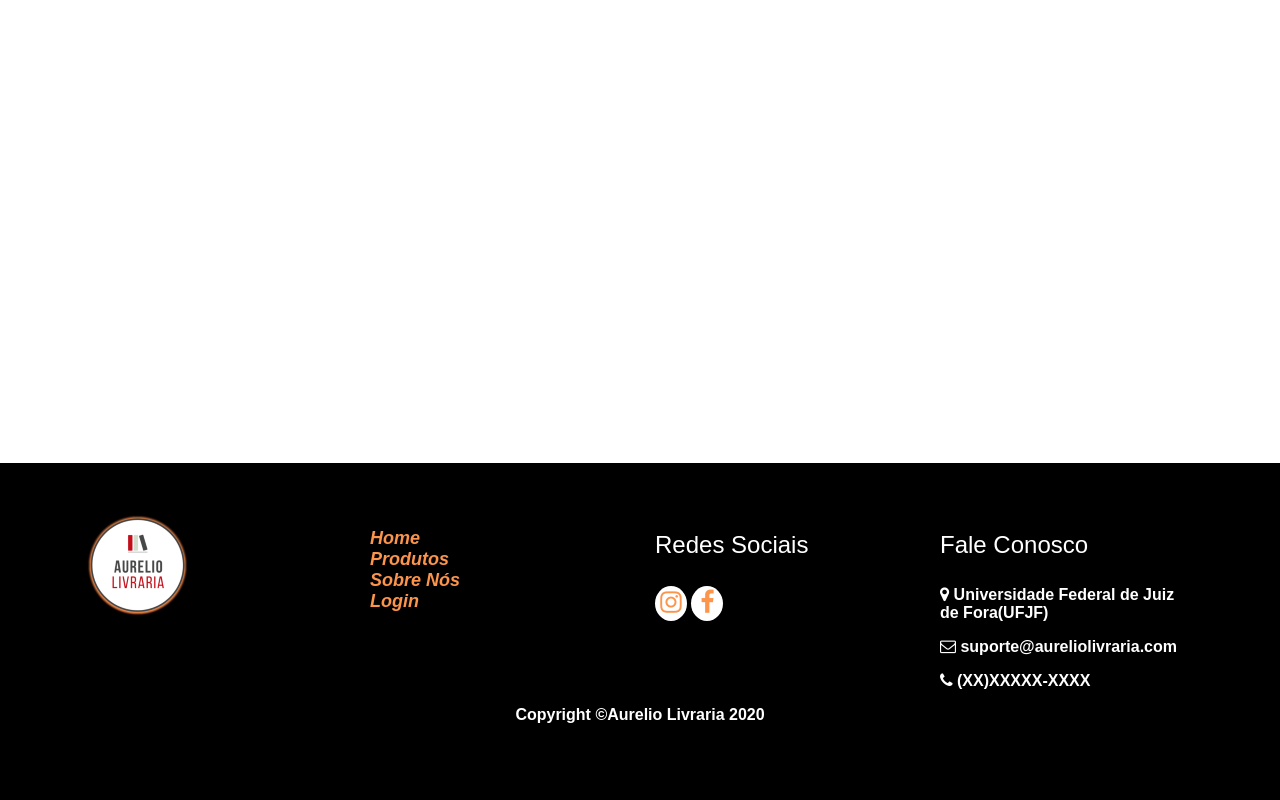
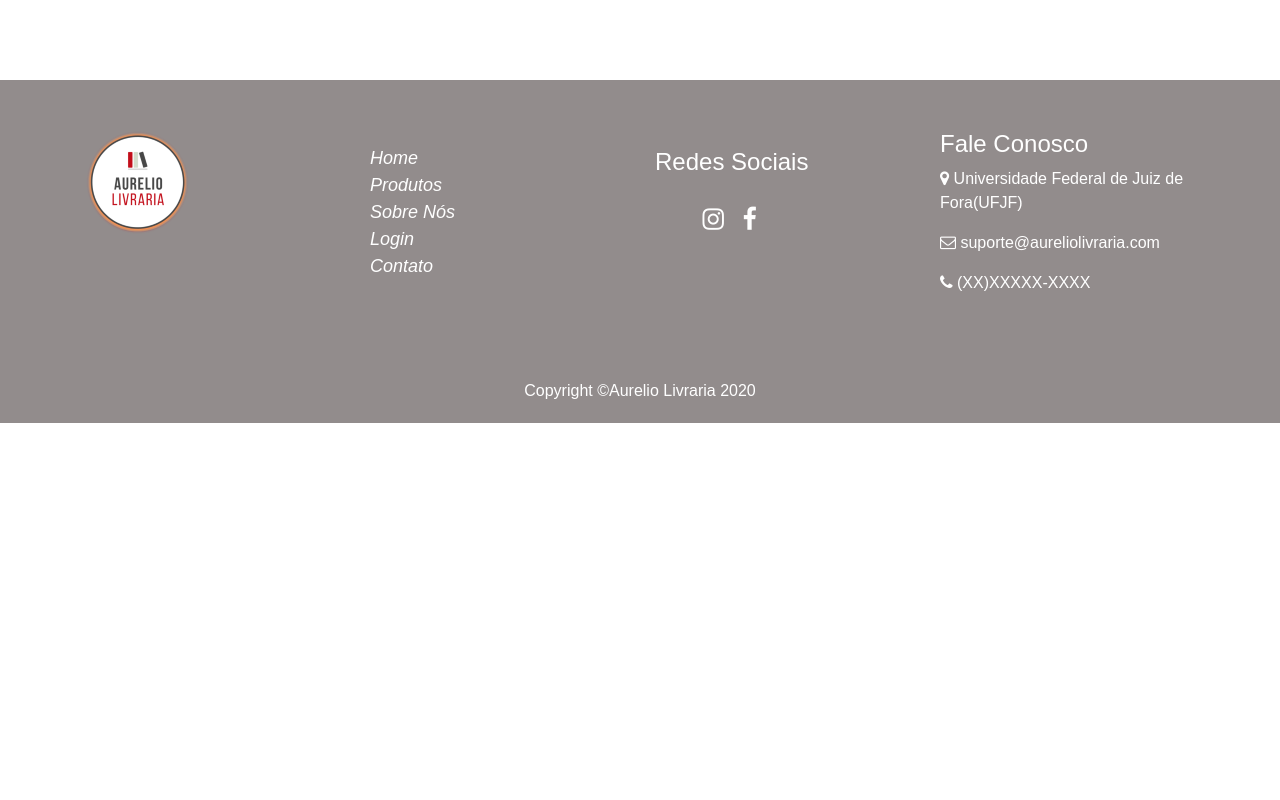
Before and after one commit to HenriqueAurelio/Trainee-Grupo-3, a PHP site: page /html/footer2.html in a window 1280 px wide. Run offline with PHP 8.4, Linux system fonts and the light colour scheme.

Commit message:
mudei a cor da identidade, coloquei o copyright para baixo, além de dar escapamento, arrumei o contato, tirei o fundo branco dos icones, centralizei o conteudo para celular, mudei a fonte do fale conosco, modifiquei o nome das classes gerais e genericos

```diff
--- a/Footer/estilo.css
+++ b/Footer/assets/css/estilo.css
@@ -1,30 +1,34 @@
 
 .footerbackground {
-    background-color: black;
+    background-color: #928c8c;
     color: #ffffff;
-    position: fixed;
     bottom: 0px;
     box-sizing: border-box;
 	width: 100%;
 	text-align: left;
-	font: bold 16px sans-serif;
+    font: bold 16px;
+    font-family: 'Carrois Gothic SC', sans-serif !important;;
 	padding: 50px 50px 60px 50px;
 	margin-top: 80px;
-
+}
+@media (max-height:800px){
+	footer { position: static; }
+	header { padding-top:40px; }
 }
 
-.social{
+.contatos-footer{
     padding: 0px;
+    text-align: center;
+    width: 60%;
 }
 
-h4 {
+.virtual {
     padding: 18px 0px;
 }
 
-.social li {
+.contatos-footer li {
     display: inline-block;
-    background-color: #ffffff;
-    width: 2rem !important;
+    width: 2rem ;
     height: 35px;
     border-radius: 50%;
     text-align: center;
@@ -32,43 +36,39 @@ h4 {
     padding: 0cm;
 }
 
-.social li a i {
+.contatos-footer li a i {
     padding-top: 4px;
-    color: #fc944b;
+    color: #ffffff;
     font-size: 25px;
     transition:.3s;
 }
 
-.social li a i:hover{
+.contatos-footer li a i:hover{
     text-decoration: none;
 }
 
-.links ul {
+.footer-links ul {
     list-style-type: none;
     font-size: 18px;
-    padding: 15px 0px;
+    padding: 15px 0px;;
 }
 
 
-.links li a {
-    color: #fc944b;
+.footer-links li a {
+    color: #ffffff;
     transition: color 0.3s;
 }
 
-.links li a:hover{
+.footer-links li a:hover{
     text-decoration: none;
 }
 
-.locantion {
-    font-size: 18px;
+.copyright {
+    margin-bottom: -20px;
+    margin-top: 10px;
+
 }
 
-.locantion p  {
-    color: #fc944b;
-    display: inline-block;
-    vertical-align: top;
-    width: 35%
-}
 
 .footer-info  {
     width: 30%;
--- a/Footer/footer2.html
+++ b/Footer/html/footer2.html
@@ -6,7 +6,7 @@
 
         <link rel="stylesheet" href="https://stackpath.bootstrapcdn.com/font-awesome/4.7.0/css/font-awesome.min.css">
         <link rel="stylesheet" href="https://stackpath.bootstrapcdn.com/bootstrap/4.5.0/css/bootstrap.min.css" integrity="sha384-9aIt2nRpC12Uk9gS9baDl411NQApFmC26EwAOH8WgZl5MYYxFfc+NcPb1dKGj7Sk" crossorigin="anonymous">
-        <link rel="stylesheet" href="estilo.css">
+        <link rel="stylesheet" href="../assets/css/estilo.css">
 
         <title>Aurelio Livraria</title>
 
@@ -16,9 +16,9 @@
         <div class="container">
             <div class="row ">
                 <div class="col-md-3 footer-info">
-                    <h3><img src="img.png"></h3>
+                    <h3><img src="../assets/img/img.png"></h3>
                 </div>
-              <div class="col-md-3 footer links">
+              <div class="col-md-3 footer-links">
                 <ul>
                     <li><i class="ion-ios-arrow-right"><a href="#">Home</a></i></li>
 
@@ -27,11 +27,13 @@
                     <li><i class="ion-ios-arrow-right"><a href="#">Sobre Nós</a></i></li>
 
                     <li><i class="ion-ios-arrow-right"><a href="#">Login</a></i></li>
+
+                    <li><i class="ion-ios-arrow-right"><a href="#">Contato</a></i></li>
                 </ul>
               </div>
               <div class="col-md-3">
-                <h4>Redes Sociais</h4>
-                     <ul class="social">
+                <h4 class="virtual">Redes Sociais</h4>
+                     <ul class="contatos-footer">
                          <li><a href="#" class="instagram"><i class="fa fa-instagram"></i></a></li>
 
                          <li><a href="#" class="facebook"><i class="fa fa-facebook"></i></a></li>
@@ -43,11 +45,13 @@
                 <p><i class="fa fa-envelope-o"></i> suporte@aureliolivraria.com</p>
                 <p><i class="fa fa-phone"></i> (XX)XXXXX-XXXX</p>
               </div>
-              <div class="col copyright text-center">
-                <p class="copyright" text-muted>Copyright &copy;Aurelio Livraria 2020</p>
-              </div>
             </div>
-          </div>
+           </div>
+          </div><br><br>
+          <div class="row">
+            <div class="col copyright text-center">
+              <p class="copyright" text-muted>Copyright &copy;Aurelio Livraria 2020</p>
+            </div>
       </footer>
     </body>
 </html>
```
Also changed, not shown: Footer/Footer/estilo.css (deleted, +0 -75 lines), Footer/Footer/footer2.html (deleted, +0 -53 lines), Footer/Footer/img.png (deleted), Footer/assets/img/img.png (renamed from Footer/img.png).
